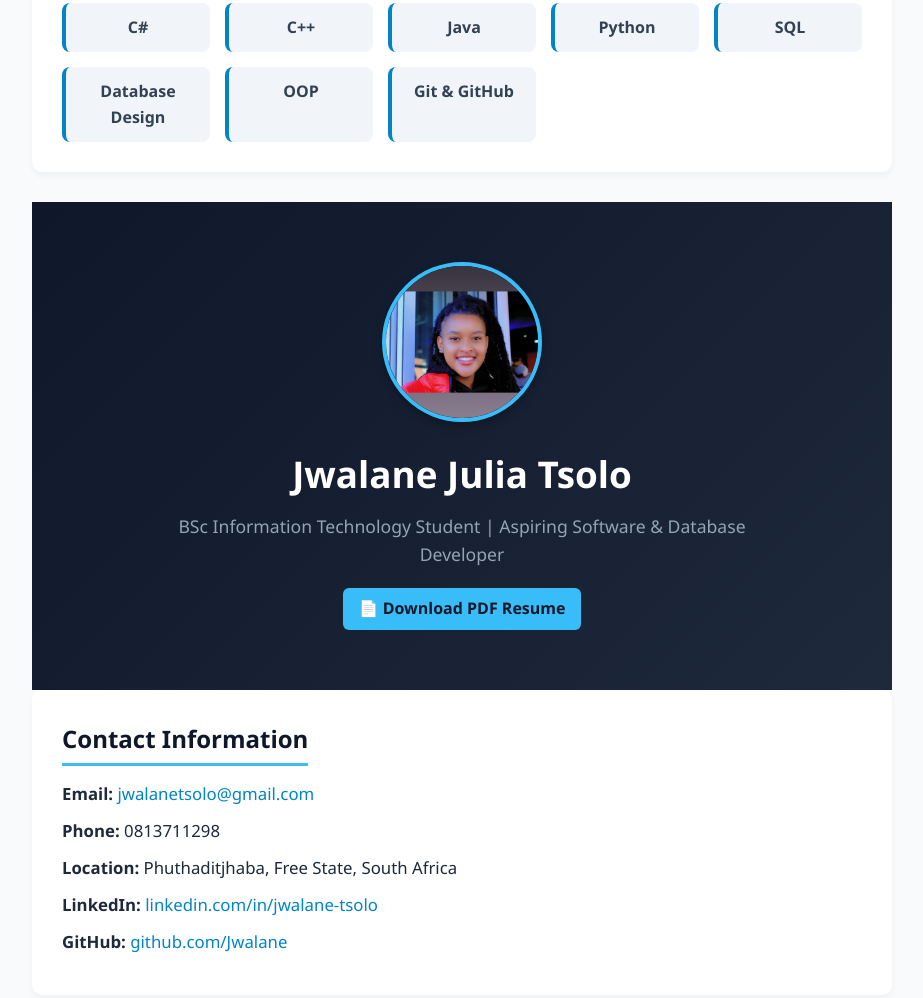
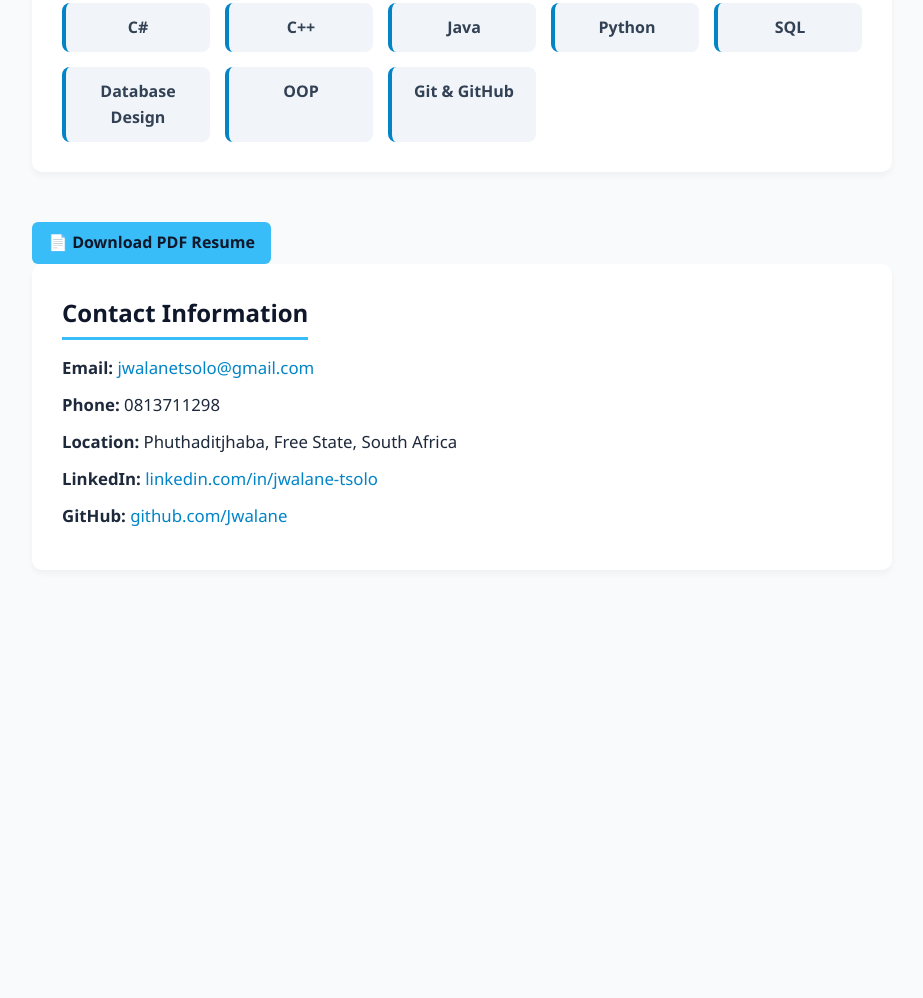
Before and after one commit to Jwalane/Virtual-CV, a plain HTML site: page index.html in a window 1280 px wide. Shown: the part 1691-2689 px from the top of the page, without its empty margins (178-1101 px from the left). After the commit the page ends 2301 px from the top, so only its background shows below. Drawn offline with Linux system fonts and the light colour scheme.

Commit message:
Update index.html

```diff
--- a/index.html
+++ b/index.html
@@ -154,11 +154,7 @@
       </div>
     </section>
 
-    <!-- Hero Header -->
-  <header class="hero">
-    <img src="profile.jpeg" alt="Jwalane Julia Tsolo" class="profile-img">
-    <h1>Jwalane Julia Tsolo</h1>
-    <p>BSc Information Technology Student | Aspiring Software & Database Developer</p>
+
 
     <!-- Download Resume Button -->
     <a href="resume.pdf" download class="btn" style="margin-top: 20px; background: #38bdf8; color: #0f172a;">
```
